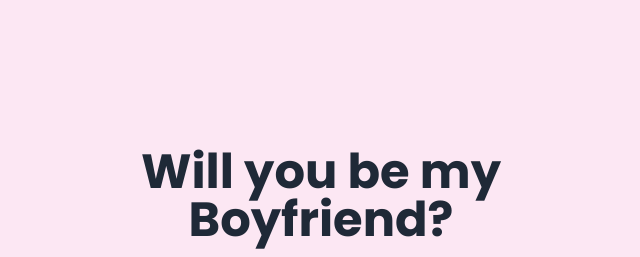
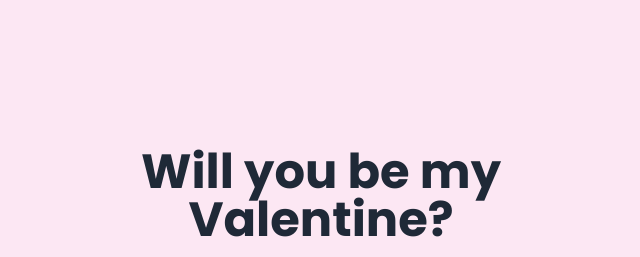
Before and after one commit to shivamnewbie/loveable, a plain HTML site: page index.html in a window 1280 px wide. Shown: the top 257 px of the page, without its empty margins (319-959 px from the left). Drawn offline with nearby package versions, Linux system fonts and the light colour scheme; grey boxes are pictures that could not be loaded.

Commit message:
Update index.html

```diff
--- a/index.html
+++ b/index.html
@@ -23,7 +23,7 @@
 
         <!-- Main question and image section -->
         <div id="questionSection">
-            <h1 id="mainQuestion" class="text-3xl md:text-5xl font-bold text-gray-800 mb-4">Will you be my Boyfriend?</h1>
+            <h1 id="mainQuestion" class="text-3xl md:text-5xl font-bold text-gray-800 mb-4">Will you be my Valentine?</h1>
             <img id="mainImage"
                 src="https://dn721903.ca.archive.org/0/items/darling-sugar-cubs/Confused%2C%20bear%20with%20question%20marks%20sticker.png"
                 alt="Cute pink bear with question marks, looking thoughtful"
```
